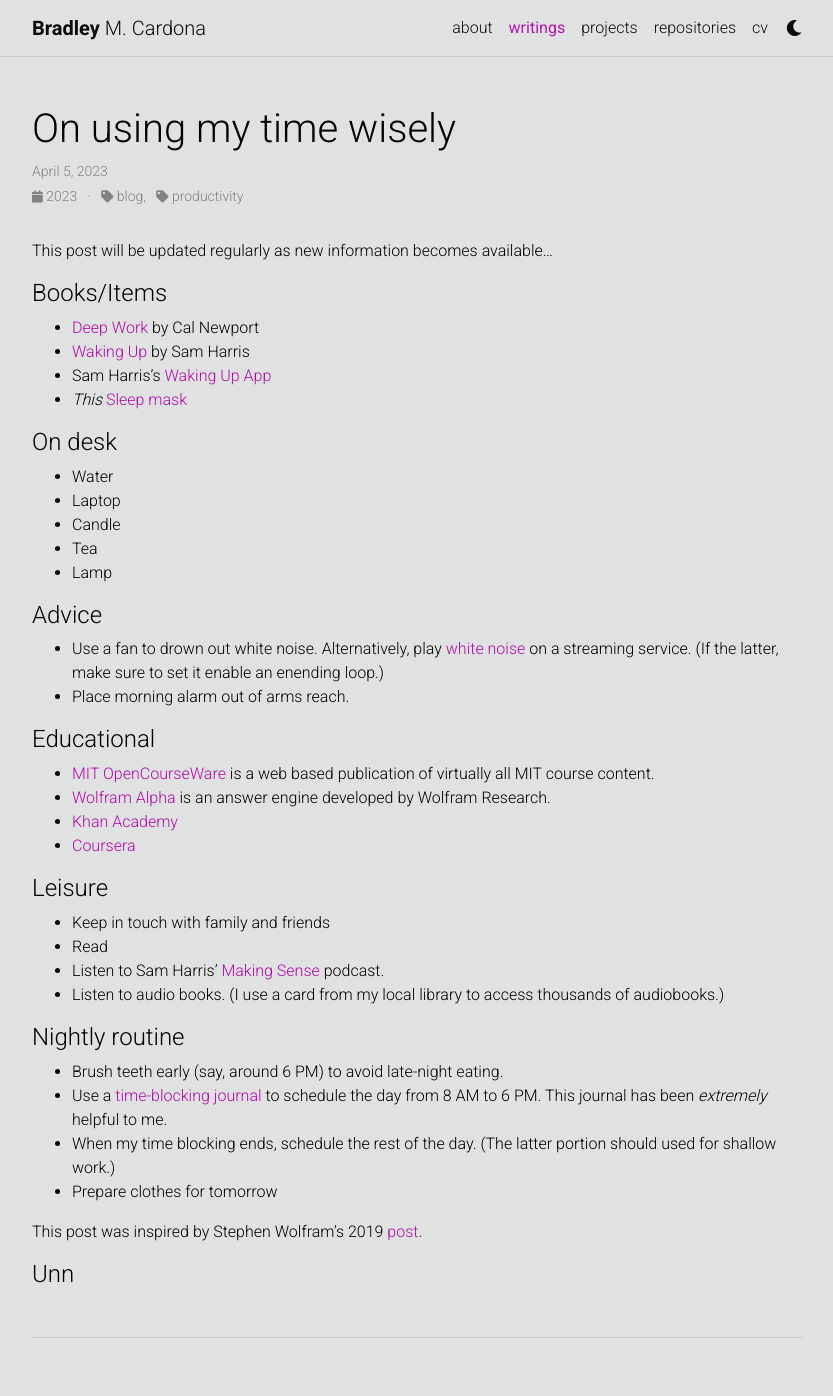
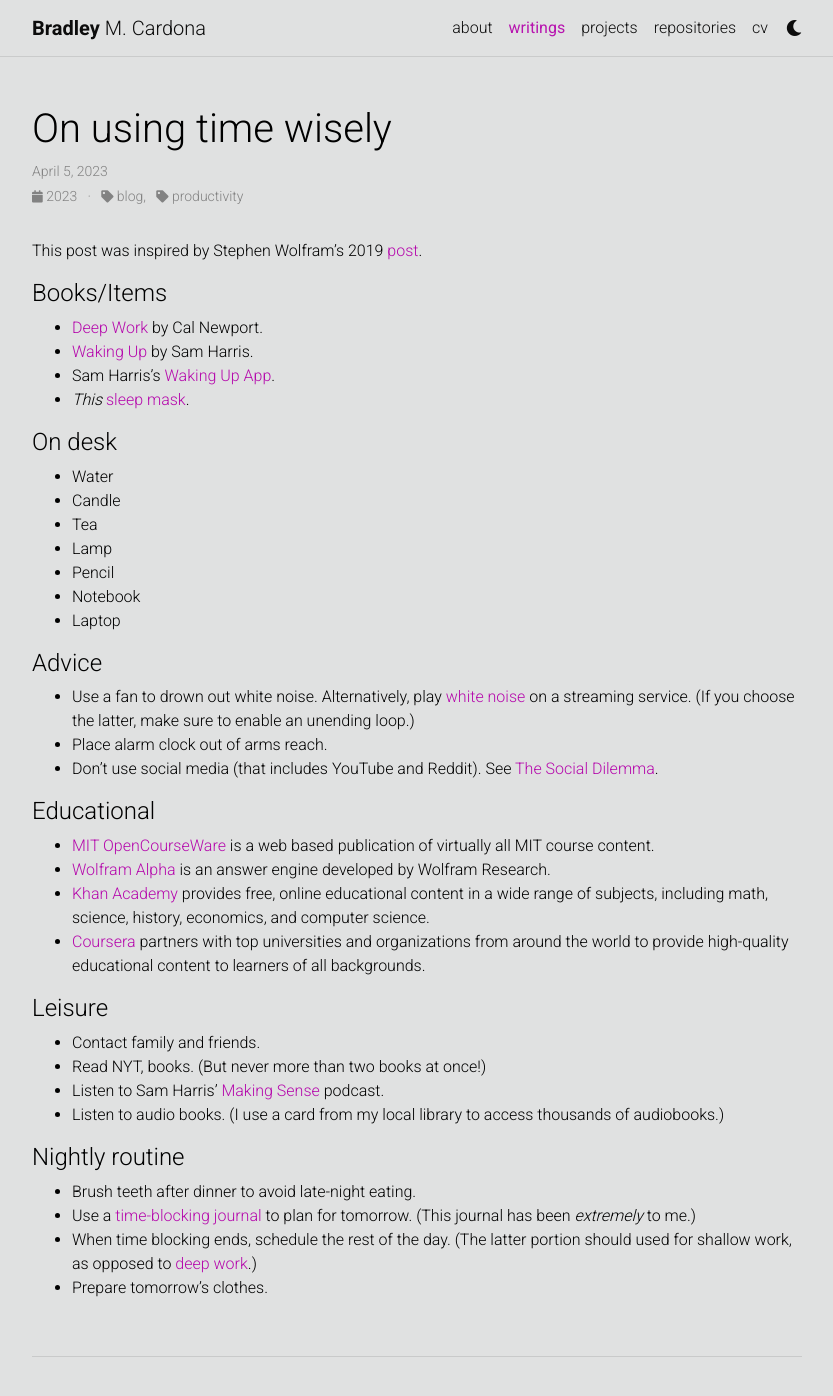
Before and after one commit to BMCARDONA/bmcardona.github.io, a Jekyll site: the page built from _posts/2023-04-05-helpful-items.md, in a window 1280 px wide and 1400 px high. Shown: the top 1396 px of the window, without its empty margins (223-1056 px from the left). Built offline with Jekyll 4.4.1, drawn with Linux system fonts in a browser that asks for light colours; comment, search, counter and statistics services are not loaded; a style sheet for code colours, icons or effects is not loaded.

Commit message:
update writing

```diff
--- a/_posts/2023-04-05-helpful-items.md
+++ b/_posts/2023-04-05-helpful-items.md
@@ -1,51 +1,48 @@
 ---
 layout: post
-title:  On using my time wisely
+title:  On using time wisely
 date:   2023-04-05 12:44:16
 description: A no-frills post about my personal infrastructure.
 # tags: hash tag
 categories: blog, productivity
 ---
 
-This post will be updated regularly as new information becomes available...
+This post was inspired by Stephen Wolfram's 2019 [post](https://writings.stephenwolfram.com/2019/02/seeking-the-productive-life-some-details-of-my-personal-infrastructure/).
 
 #### Books/Items
-- [Deep Work](https://www.amazon.com/Deep-Work-Focused-Success-Distracted/dp/1455586692) by Cal Newport
-- [Waking Up](https://www.amazon.com/Waking-Up-Spirituality-Without-Religion/dp/1451636024) by Sam Harris
-- Sam Harris's [Waking Up App](https://www.wakingup.com)
-- *This* [Sleep mask](https://www.amazon.com/Contoured-Sleeping-Blindfold-Concave-Meditation/dp/B07KC5DWCC/ref=zg_bs_3764231_sccl_1/132-0947972-7044716?th=1)
+- [Deep Work](https://www.amazon.com/Deep-Work-Focused-Success-Distracted/dp/1455586692) by Cal Newport.
+- [Waking Up](https://www.amazon.com/Waking-Up-Spirituality-Without-Religion/dp/1451636024) by Sam Harris.
+- Sam Harris's [Waking Up App](https://www.wakingup.com).
+- *This* [sleep mask](https://www.amazon.com/Contoured-Sleeping-Blindfold-Concave-Meditation/dp/B07KC5DWCC/ref=zg_bs_3764231_sccl_1/132-0947972-7044716?th=1).
 
 #### On desk
 - Water
-- Laptop
 - Candle
 - Tea
 - Lamp
+- Pencil
+- Notebook
+- Laptop
 
 #### Advice
-- Use a fan to drown out white noise. Alternatively, play [white noise](https://open.spotify.com/track/5UBonaClAZVfzxJNn8nnhh?si=574507e8b3744f00) on a streaming service. (If the latter, make sure to set it enable an enending loop.)
-- Place morning alarm out of arms reach.
+- Use a fan to drown out white noise. Alternatively, play [white noise](https://open.spotify.com/track/5UBonaClAZVfzxJNn8nnhh?si=574507e8b3744f00) on a streaming service. (If you choose the latter, make sure to enable an unending loop.)
+- Place alarm clock out of arms reach.
+- Don't use social media (that includes YouTube and Reddit). See [The Social Dilemma](https://www.netflix.com/title/81254224).
 
 #### Educational
 - [MIT OpenCourseWare](https://ocw.mit.edu) is a web based publication of virtually all MIT course content.
 - [Wolfram Alpha](https://www.wolframalpha.com) is an answer engine developed by Wolfram Research.
-- [Khan Academy](https://www.khanacademy.org)
-- [Coursera](https://www.google.com/search?client=safari&rls=en&q=coursera&ie=UTF-8&oe=UTF-8)
+- [Khan Academy](https://www.khanacademy.org) provides free, online educational content in a wide range of subjects, including math, science, history, economics, and computer science.
+- [Coursera](https://www.google.com/search?client=safari&rls=en&q=coursera&ie=UTF-8&oe=UTF-8) partners with top universities and organizations from around the world to provide high-quality educational content to learners of all backgrounds.
 
 #### Leisure
-- Keep in touch with family and friends
-- Read
+- Contact family and friends.
+- Read NYT, books. (But never more than two books at once!)
 - Listen to Sam Harris' [Making Sense](https://open.spotify.com/show/5rgumWEx4FsqIY8e1wJNAk?si=0597ac75f6b14d5d) podcast.
 - Listen to audio books. (I use a card from my local library to access thousands of audiobooks.)
 
 #### Nightly routine
-- Brush teeth early (say, around 6 PM) to avoid late-night eating.
-- Use a [time-blocking journal](https://www.amazon.com/Time-Block-Planner-Daily-Method-Distracted/dp/0593192052) to schedule the day from 8 AM to 6 PM. This journal has been *extremely* helpful to me.
-- When my time blocking ends, schedule the rest of the day. (The latter portion should used for shallow work.)
-- Prepare clothes for tomorrow
-
-
-This post was inspired by Stephen Wolfram's 2019 [post](https://writings.stephenwolfram.com/2019/02/seeking-the-productive-life-some-details-of-my-personal-infrastructure/).
-
-
-#### Unn
+- Brush teeth after dinner to avoid late-night eating.
+- Use a [time-blocking journal](https://www.amazon.com/Time-Block-Planner-Daily-Method-Distracted/dp/0593192052) to plan for tomorrow. (This journal has been *extremely* to me.)
+- When time blocking ends, schedule the rest of the day. (The latter portion should used for shallow work, as opposed to [deep work](https://calnewport.com/some-notes-on-deep-working/).)
+- Prepare tomorrow's clothes.
```
